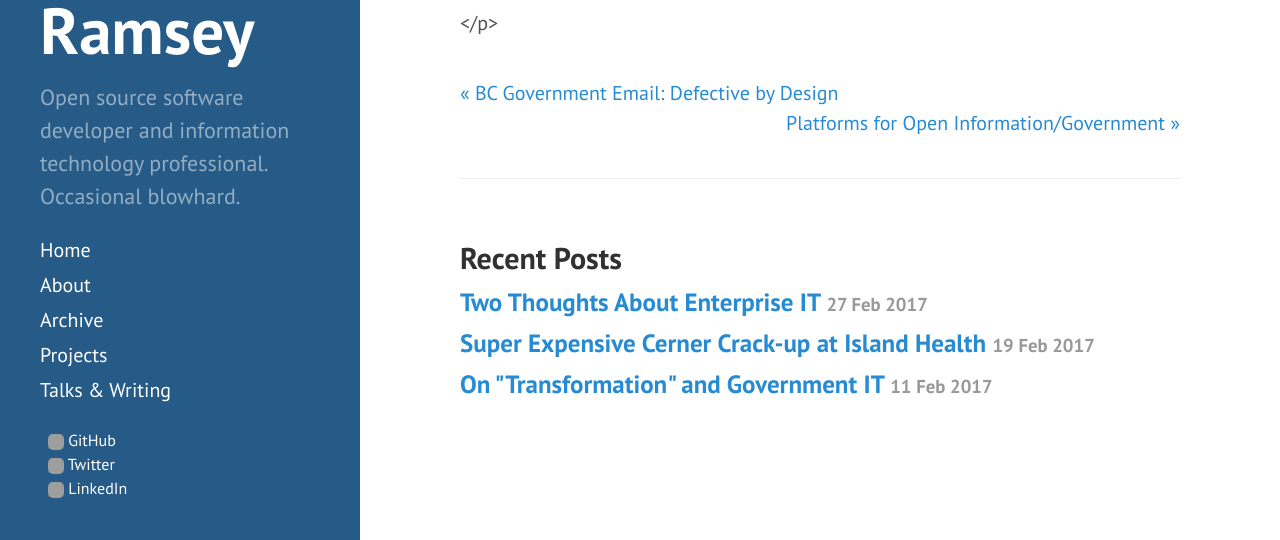
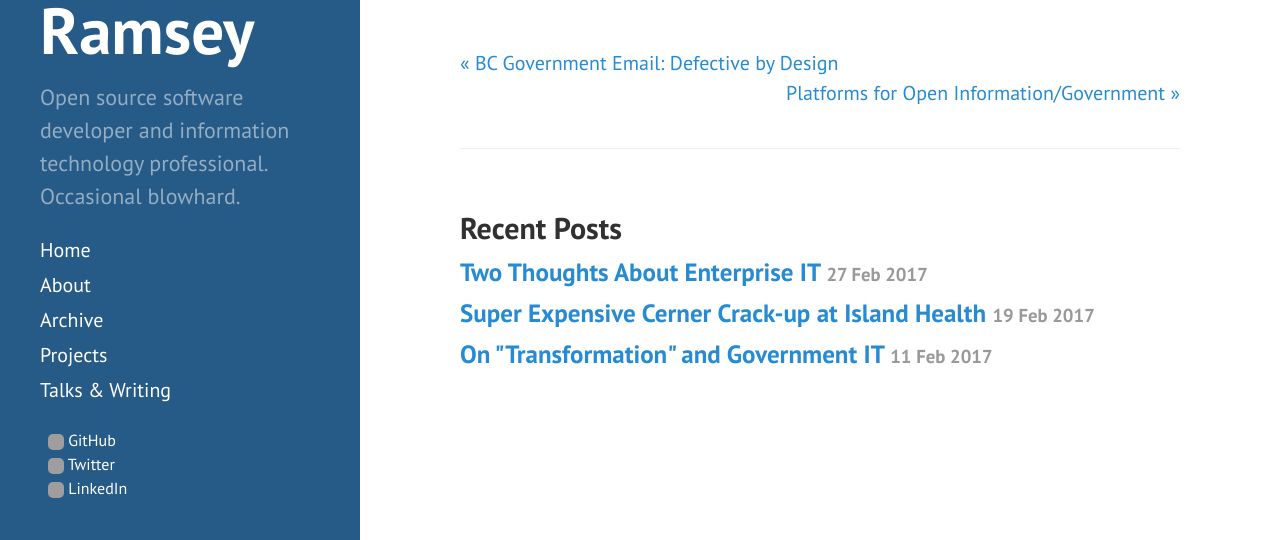
Before and after one commit to pramsey/pramsey.github.io, a Jekyll site: the page built from _posts/2013-10-10-being-open-source-citizen.md, in a window 1280 px wide and 1295 px high. Shown: the part 755-1295 px from the top of the window. Built offline with Jekyll 4.4.1, drawn with Linux system fonts in a browser that asks for light colours; comment, search, counter and statistics services are not loaded; grey boxes are pictures that could not be loaded.

Commit message:
Formatting

```diff
--- a/_posts/2013-10-10-being-open-source-citizen.md
+++ b/_posts/2013-10-10-being-open-source-citizen.md
@@ -17,4 +17,4 @@ comments: True
 
 I was invited to deliver a keynote at [FOSS4G 2013 in Nottingham](http://2013.foss4g.org) last month, and in a twist it turned out to be a closing slot rather than an opening one. So rather than a call to action, I did something more moralistic, a "sermon" of sorts for everyone going home after a great conference.  And then the recording turned out to be no good. So I did it again a couple weeks later at the [Boundless](http://boundlessgeo.com) company meeting in Denver.
 
-<iframe src="http://player.vimeo.com/video/76365035" width="500" height="375" frameborder="0" webkitallowfullscreen mozallowfullscreen allowfullscreen></iframe></p>
+<iframe src="http://player.vimeo.com/video/76365035" width="500" height="375" frameborder="0" webkitallowfullscreen mozallowfullscreen allowfullscreen></iframe>
```
Also changed, not shown: _posts/2013-07-26-bcesis-modest-proposal.md (+1 -1 lines).
